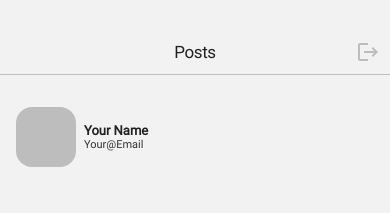
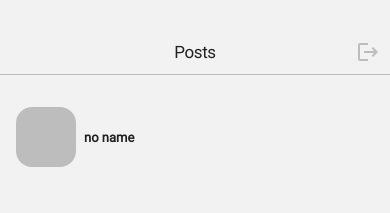
Before and after one commit to Serhii-Buha/goit-react-native-hw, a React Native app: screen /Home in a window 390 px wide. Shown: the top 213 px of the page. Built offline with nearby package versions, Linux system fonts and the light colour scheme.

Commit message:
add components/Post, useState, useSelector

```diff
--- a/src/screens/PostsScreen.jsx
+++ b/src/screens/PostsScreen.jsx
@@ -13,8 +13,18 @@ import {
   TouchableWithoutFeedback,
   Keyboard,
 } from 'react-native';
+import Post from '../components/Post';
+import { useState } from 'react';
+import { createStackNavigator } from '@react-navigation/stack';
+import { useSelector } from 'react-redux';
+
+// const PostNav = createStackNavigator();
 
 const PostsScreen = () => {
+  const posts = useSelector(state => state.posts.posts);
+  console.log(posts);
+  const { email, login, photo } = useSelector(state => state.user);
+
   return (
     <>
       <View style={postStyles.container}>
@@ -26,15 +36,21 @@ const PostsScreen = () => {
           }}
         >
           <View>
-            <ImageBackground source={null} style={postStyles.image} />
+            <ImageBackground source={photo} style={postStyles.image} />
           </View>
           <View>
-            <Text style={postStyles.name}>Your Name</Text>
-            <Text style={postStyles.email}>Your@Email</Text>
+            <Text style={postStyles.name}>{login}</Text>
+            <Text style={postStyles.email}>{email}</Text>
           </View>
         </View>
       </View>
-      <ScrollView></ScrollView>
+      {posts && (
+        <ScrollView style={{ paddingHorizontal: 16, paddingVertical: 5 }}>
+          {posts.map(el => (
+            <Post key={el.name} data={el}></Post>
+          ))}
+        </ScrollView>
+      )}
     </>
   );
 };
```
